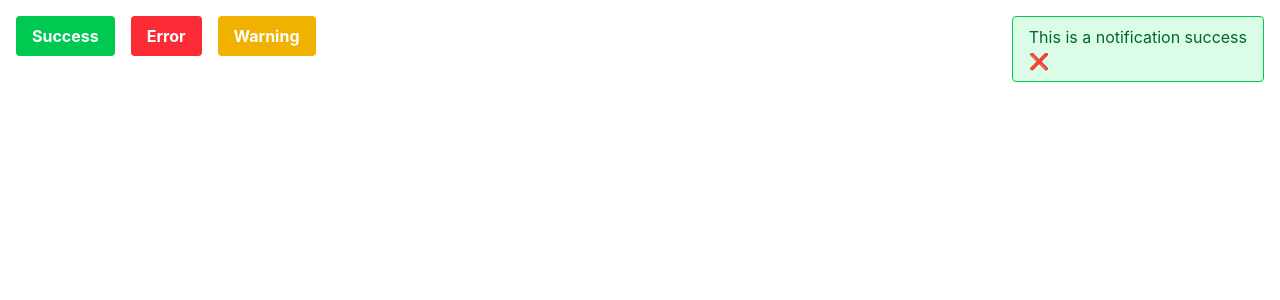
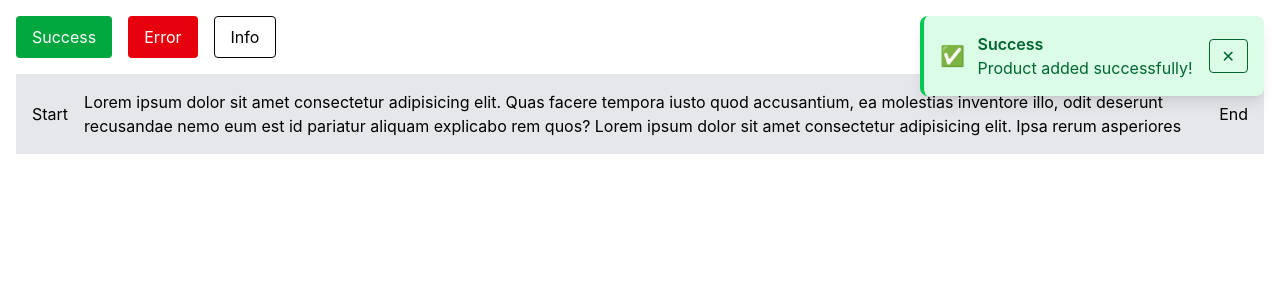
Before and after one commit to Lainercaceres11/react-patterns, a React (Vite) app: page / in a window 1280 px wide. Both pictures are taken after a click on the button "Success". Shown: the top 300 px of the page. Built offline with nearby package versions, Linux system fonts and the light colour scheme.

Commit message:
added slot pattern

```diff
--- a/src/App.tsx
+++ b/src/App.tsx
@@ -1,5 +1,5 @@
 import "./App.css";
-import { PubSubPatternDemo } from "./demos/pub-sub-pattern-demo";
+import SlotPatternDemo from "./demos/slot-pattern-demo";
 
 import { useTheme } from "./pattern/provider-pattern/learn/hooks/useTheme";
 
@@ -14,7 +14,7 @@ function App() {
         height: "100vh",
       }}
     >
-      <PubSubPatternDemo />
+      <SlotPatternDemo />
     </div>
   );
 }
--- /dev/null
+++ b/src/demos/slot-pattern-demo.tsx
@@ -0,0 +1,27 @@
+import ToastManager from "../pattern/slot-pattern/componentes/toast-manager";
+import Toolbar from "../pattern/slot-pattern/componentes/toolbar";
+
+const SlotPatternDemo = () => {
+  return (
+    <div className="space-y-4">
+      <ToastManager />
+      <Toolbar
+        start={<h1>Start</h1>}
+        center={
+          <p>
+            Lorem ipsum dolor sit amet consectetur adipisicing elit. Quas facere
+            tempora iusto quod accusantium, ea molestias inventore illo, odit
+            deserunt recusandae nemo eum est id pariatur aliquam explicabo rem
+            quos? Lorem ipsum dolor sit amet consectetur adipisicing elit. Ipsa
+            rerum asperiores sint mollitia, suscipit facilis excepturi corporis
+            reprehenderit non exercitationem cumque, inventore eos eveniet ullam
+            ratione eaque culpa illum illo.
+          </p>
+        }
+        end={<h1>End</h1>}
+      />
+    </div>
+  );
+};
+
+export default SlotPatternDemo;
--- /dev/null
+++ b/src/pattern/performance-pattern/components/child.tsx
@@ -0,0 +1,13 @@
+import React from "react";
+
+export const Child = React.memo(({ onClick }: { onClick: () => void }) => {
+  console.log("Child render");
+  return (
+    <button
+      className="bg-blue-500 hover:bg-blue-700 text-white font-bold py-2 px-4 rounded"
+      onClick={onClick}
+    >
+      Click
+    </button>
+  );
+});
--- /dev/null
+++ b/src/pattern/performance-pattern/components/memorized.tsx
@@ -0,0 +1,25 @@
+import { useCallback, useState } from "react";
+import { Child } from "./child";
+
+export const Memorized = () => {
+  const [count, setCount] = useState(0);
+
+  const handleClick = useCallback(() => {
+    console.log("Child clicked");
+  }, []);
+
+  return (
+    <div className="space-y-4">
+      <h1 className="text-2xl">{count}</h1>
+      <div className="flex gap-4">
+        <button
+          className="bg-blue-500 hover:bg-blue-700 text-white font-bold py-2 px-4 rounded"
+          onClick={() => setCount((c) => c + 1)}
+        >
+          Increment
+        </button>
+        <Child onClick={handleClick} />
+      </div>
+    </div>
+  );
+};
--- /dev/null
+++ b/src/pattern/slot-pattern/componentes/toast-manager.tsx
@@ -0,0 +1,76 @@
+import { useState } from "react";
+import Toast from "./toast";
+
+export type ToastVariant = "success" | "error" | "info";
+
+type ToastData = {
+  variant: ToastVariant;
+  message: string;
+  icon: React.ReactNode;
+} | null;
+
+const toastVariants = {
+  success: {
+    icon: <span>✅</span>,
+    message: "Product added successfully!",
+  },
+  error: {
+    icon: <span>❌</span>,
+    message: "Something went wrong.",
+  },
+  info: {
+    icon: <span>ℹ️</span>,
+    message: "This is an informational message.",
+  },
+};
+
+export default function ToastManager() {
+  const [toast, setToast] = useState<ToastData>(null);
+
+  const handleOpenToast = (variant: ToastVariant) => {
+    setToast({
+      variant,
+      ...toastVariants[variant],
+    });
+  };
+
+  const handleCloseToast = () => {
+    setToast(null);
+  };
+
+  return (
+    <>
+      <div className="flex gap-4">
+        <button
+          onClick={() => handleOpenToast("success")}
+          className="rounded bg-green-600 px-4 py-2 text-white"
+        >
+          Success
+        </button>
+
+        <button
+          onClick={() => handleOpenToast("error")}
+          className="rounded bg-red-600 px-4 py-2 text-white"
+        >
+          Error
+        </button>
+
+        <button
+          onClick={() => handleOpenToast("info")}
+          className="rounded border px-4 py-2"
+        >
+          Info
+        </button>
+      </div>
+
+      {toast && (
+        <Toast
+          variant={toast.variant}
+          icon={toast.icon}
+          message={toast.message}
+          onClose={handleCloseToast}
+        />
+      )}
+    </>
+  );
+}
--- /dev/null
+++ b/src/pattern/slot-pattern/componentes/toast.tsx
@@ -0,0 +1,38 @@
+import type { ToastVariant } from "./toast-manager";
+
+type ToastProps = {
+  variant: ToastVariant;
+  icon: React.ReactNode;
+  message: string;
+  onClose: () => void;
+};
+
+export default function Toast({ variant, icon, message, onClose }: ToastProps) {
+  const variantStyles = {
+    success: "bg-green-100 border-green-500 text-green-800",
+    error: "bg-red-100 border-red-500 text-red-800",
+    info: "bg-blue-100 border-blue-500 text-blue-800",
+  };
+
+  return (
+    <div
+      className={`fixed right-4 top-4 flex min-w-80 items-center justify-between gap-4 rounded-lg border-l-4 p-4 shadow-lg ${variantStyles[variant]}`}
+    >
+      <div className="flex items-center gap-3">
+        <span className="text-xl">{icon}</span>
+
+        <div>
+          <p className="font-semibold capitalize">{variant}</p>
+          <p>{message}</p>
+        </div>
+      </div>
+
+      <button
+        onClick={onClose}
+        className="rounded border px-3 py-1 hover:bg-white/40"
+      >
+        ✕
+      </button>
+    </div>
+  );
+}
--- /dev/null
+++ b/src/pattern/slot-pattern/componentes/toolbar.tsx
@@ -0,0 +1,15 @@
+type ToolbarProps = {
+  start: React.ReactNode;
+  center: React.ReactNode;
+  end: React.ReactNode;
+};
+
+export default function Toolbar({ start, center, end }: ToolbarProps) {
+  return (
+    <div className="flex flex-col md:flex-row justify-between items-center bg-gray-200 p-4 gap-4 w-full">
+      <div>{start}</div>
+      <div className="overflow-y-scroll h-12">{center}</div>
+      <div>{end}</div>
+    </div>
+  );
+}
```
